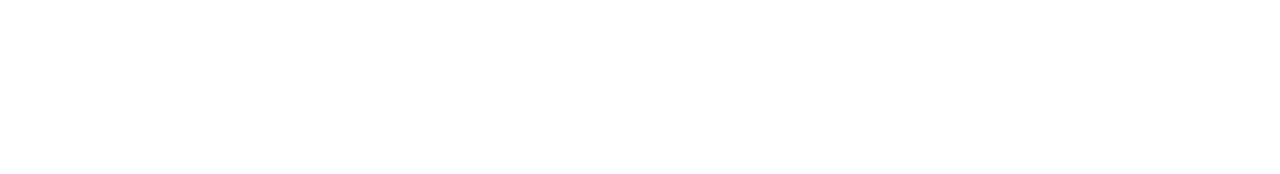
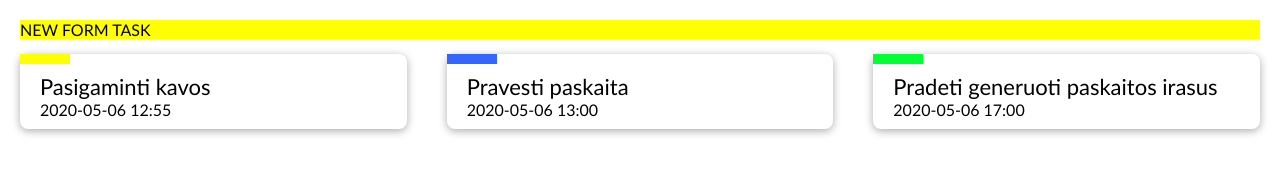
Before and after one commit to LinoGitas/todo, a plain HTML site: page index.html in a window 1280 px wide. Drawn offline with Linux system fonts and the light colour scheme.

Commit message:
Render list

```diff
--- /dev/null
+++ b/css/reset.css
@@ -0,0 +1,16 @@
+body,
+body * {
+margin:0;
+padding:0;
+vertical-align:top;
+box-sizing: border-box;
+font-family: 'Gill Sans', 'Gill Sans MT', Calibri, 'Trebuchet MS', sans-serif;
+}
+
+body * {
+    display:inline-block;
+}
+
+script {
+    display:none;
+}
--- a/css/todo.css
+++ b/css/todo.css
@@ -0,0 +1,88 @@
+.container {
+    display:grid;
+    grid-template-columns: 1fr;
+    gap: 15px 40px;
+    /*row-gap: 15px;
+    column-gap: 40px;*/
+    grid-template-areas:
+    "newTodo"
+    ".";
+
+    width:100%;
+    padding:20px;
+}
+    .container > .form{
+        display: inline-block;
+        grid-area: newTodo;
+        background-color: yellow;
+    }
+
+    .container > .item{
+        display: inline-block;
+        padding: 20px 20px 10px;
+        background-color: #fff;
+        border-radius: 8px;
+        box-shadow: 0 2px 8px #0005;
+        position: relative;
+    }
+
+    .container > .item > .status{
+        display: inline-block;
+            position: absolute;
+            top: 0;
+            left: 0;
+            width: 50px;
+            height: 10px;
+            background-color: #ccc;
+    }
+
+    .container > .item > .status.todo {
+        background-color: yellow;
+    }
+    .container > .item > .status.in-progress {
+        background-color: #36f;
+    }
+    .container > .item > .status.done {
+        background-color: #0f3;
+    }
+
+    .container > .item > .description {
+        display: inline-block;
+        width: 100%;
+        font-size: 22px;
+        line-height: 26px;
+    }
+    .container > .item > .deadline {
+        display: inline-block;
+        width: 100%;
+    }
+
+
+
+    @media ( min-width:500px) {
+        .container {
+            grid-template-columns: 1fr 1fr;
+
+            grid-template-areas:
+            "newTodo newTodo"
+            ". .";
+        }
+    }
+
+    @media ( min-width:900px) {
+        .container {
+            grid-template-columns: 1fr 1fr 1fr;
+            grid-template-areas:
+            "newTodo newTodo newTodo"
+            ". . .";
+        }
+    }
+
+    @media ( min-width:1300px) {
+        .container {
+            grid-template-columns: 1fr 1fr 1fr 1fr;
+            grid-template-areas:
+            "newTodo newTodo newTodo newTodo"
+            ". . . .";
+        }
+    }
--- a/index.html
+++ b/index.html
@@ -4,10 +4,19 @@
     <meta charset="UTF-8">
     <meta name="viewport" content="width=device-width, initial-scale=1.0">
     <title>TODO</title>
+    <link rel="stylesheet" href="../css/reset.css">
     <link rel="stylesheet" href="../css/todo.css">
 </head>
 <body>
+    <div id="todo" class="container">
+        <!--NEW FORM TASK-->
+        <form class="form">
+            NEW FORM TASK
+        </form>
 
+    </div>
+
+    <script src="./js/data/todos.js"></script>
     <script src="./js/todo.js"></script>
 </body>
 </html>
--- /dev/null
+++ b/js/data/todos.js
@@ -0,0 +1,20 @@
+let todo_list = [
+    {
+        description: 'Pasigaminti kavos',
+        created_on: '2020-05-05 15:01',
+        deadline: '2020-05-06 12:55',
+        status: 'todo'
+    },
+    {
+        description: 'Pravesti paskaita',
+        created_on: '2020-05-05 15:02',
+        deadline: '2020-05-06 13:00',
+        status: 'in-progress'
+    },
+    {
+        description: 'Pradeti generuoti paskaitos irasus',
+        created_on: '2020-05-05 15:03',
+        deadline: '2020-05-06 17:00',
+        status: 'done'
+    }
+];
--- a/js/todo.js
+++ b/js/todo.js
@@ -1,3 +1,51 @@
+/*
+
+String.prototype.toAlternatingCase = function () {
+    let text = '';
+
+    for (let i=0; i<this.length; i++) {
+        let letters = this[i];
+
+
+        if (letters === letters.toLowerCase() )
+        {
+            // jei raide mazoji
+            text = text + letters.toUpperCase();
+        }
+        else{
+            // jei raide didzioji
+            text = text + letters.toLowerCase();
+        }
+    }
+    //console.log(text);
+    return text;
+
+
+}
+
+console.log("Linas".toAlternatingCase() === "lINAS");
+
+
+String.prototype.firstLetter = function () {
+    console.log( this );
+    return this[0];
+}
+
+console.log( 'afghfgxcvb'.firstLetter() );
+console.log( 'VASDASDASDFDSFS'.firstLetter() );
+
+String.prototype.lastLetter = function () {
+    console.log( this );
+    return this[this.length-1];
+}
+
+console.log( 'afghfgxcvb'.lastLetter() );
+console.log( 'VASDASDASDFDSFS'.lastLetter() );
+
+*/
+
+
+
 /*
 Todo darba aprasancios savybes
 - description
@@ -5,35 +53,29 @@ Todo darba aprasancios savybes
 - status: todo, in-progress, done
 */
 
-let todo_list = [
-
-    {
-        description: 'Pasigaminti kavos',
-        created_on: '2020-05-05 15:01',
-        deadline: '2020-05-06 12:55',
-        status: 'todo'
-    },
-    {
-        description: 'Pravesti paskaita',
-        created_on: '2020-05-05 15:021',
-        deadline: '2020-05-06 12:00',
-        status: 'todo'
-    },
-    {
-        description: 'Pradeti generuoti paskaitos irasus',
-        created_on: '2020-05-05 19:02',
-        deadline: '2020-05-06 17:05',
-        status: 'todo'
-    }
-];
 
 
 //console.log(todo_list);
 
+'use strict'
 
-for (let i=0; i<todo_list.length; i++) {
-    const todo = todo_list[i];
+function renderList( list ) {
 
-    const txt = `Darbas kuri reikia padaryti yra ${todo.description} ir ji reikia atlikti iki ${todo.deadline} siuo metu yra busenoje ${todo.status}.`;
-    console.log(txt);
+    const listPlace = document.querySelector('.container');
+    let HTML = '';
+
+    for (let i=0; i<list.length; i++) {
+
+        const todoItem = list[i];
+
+        HTML +=`
+        <div class="item">
+            <div class="status ${todoItem.status}"></div>
+            <p class="description">${todoItem.description}</p>
+            <div class="deadline">${todoItem.deadline}</div>
+        </div>`;
+    }
+    return listPlace.innerHTML += HTML;
 }
+
+renderList( todo_list );
```
